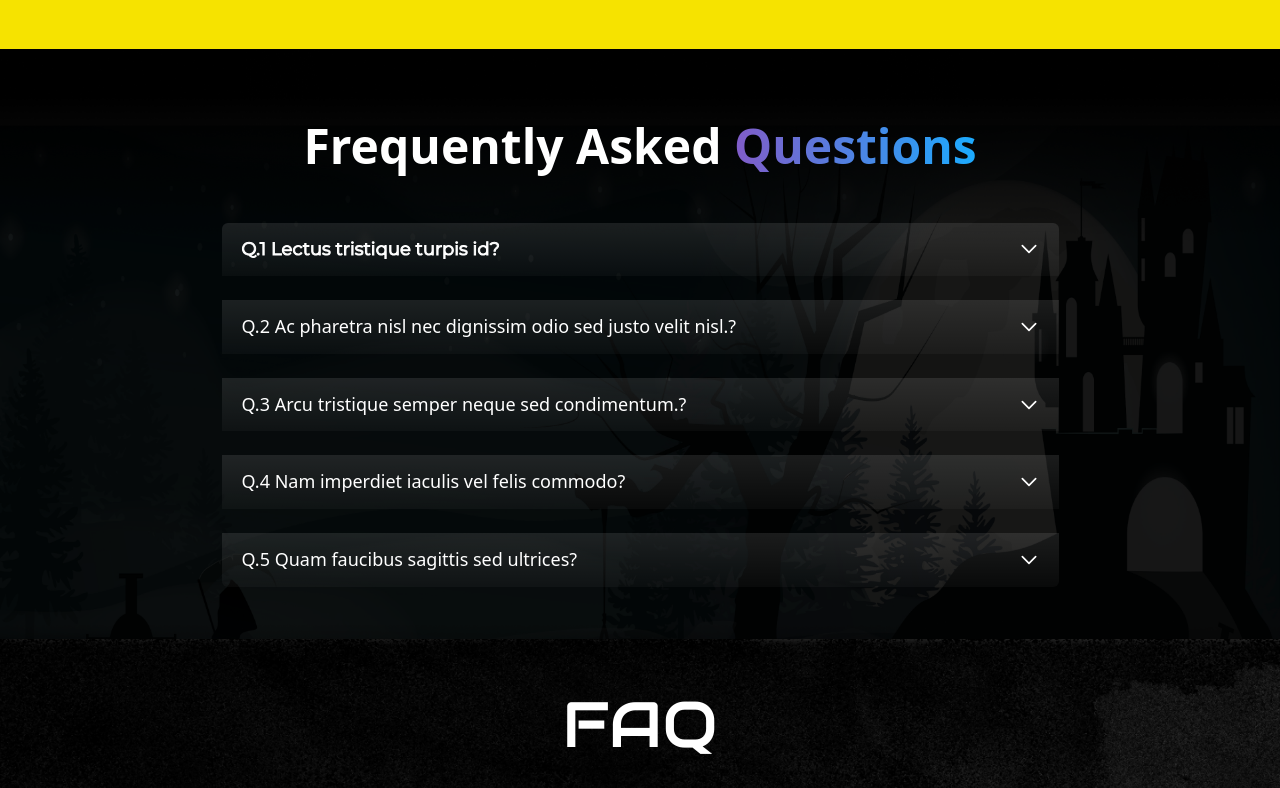
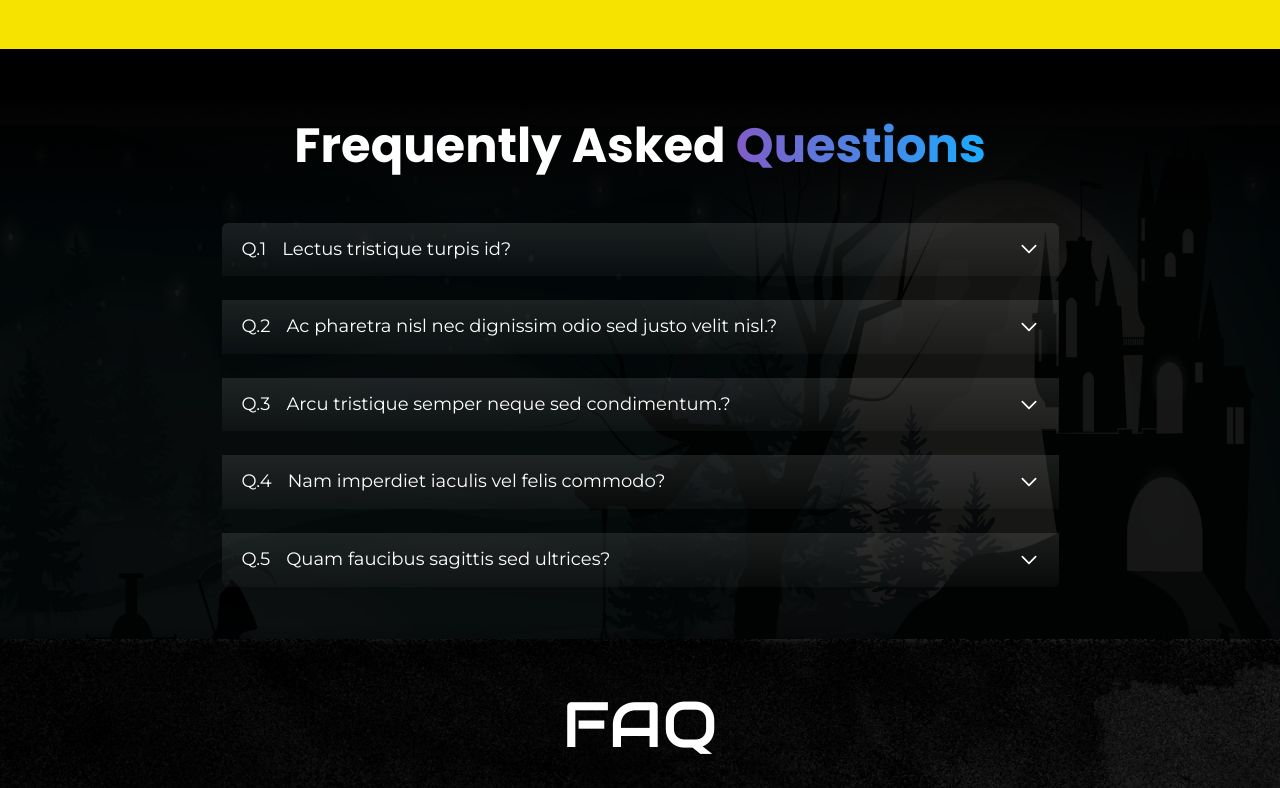
Before and after one commit to Akash-535/accordian, a plain HTML site: page index.html in a window 1280 px wide. Shown: the part 523-1311 px from the top of the page. Drawn offline with nearby package versions, Linux system fonts and the light colour scheme.

Commit message:
accordian-2 updates complete

```diff
--- a/assets/css/style.css
+++ b/assets/css/style.css
@@ -1,4 +1,5 @@
 @import url("https://fonts.googleapis.com/css2?family=Audiowide&family=Rubik:ital,wght@0,300..900;1,300..900&display=swap");
+@import url("https://fonts.googleapis.com/css2?family=Audiowide&family=Montserrat:ital,wght@0,100..900;1,100..900&family=Poppins:ital,wght@0,100;0,200;0,300;0,400;0,500;0,600;0,700;0,800;0,900;1,100;1,200;1,300;1,400;1,500;1,600;1,700;1,800;1,900&family=Rubik:ital,wght@0,300..900;1,300..900&display=swap");
 @import url("https://fonts.googleapis.com/css2?family=Audiowide&family=Montserrat:ital,wght@0,100..900;1,100..900&family=Rubik:ital,wght@0,300..900;1,300..900&display=swap");
 ::-webkit-scrollbar {
   width: 0px;
@@ -24,6 +25,7 @@
   background: #fff03f !important;
 }
 .faq {
+  font-family: "poppins", sans-serif;
   font-weight: 700;
 }
 .accordian-text {
@@ -80,20 +82,19 @@
   color: white;
   font-size: 18px;
 }
+.a-btn {
+  font-family: "Montserrat", sans-serif;
+}
 .a-btn:not(.collapsed) {
   color: white !important;
 }
-.a-btn:not(.collapsed) {
-  -webkit-text-stroke: 1px;
-  font-family: "Montserrat", sans-serif !important;
+.a-btn:not(.collapsed) span {
+  color: white !important;
+  font-family: "poppins", sans-serif !important;
 }
 
 .a-item {
   color: #b7b8b8 !important;
-}
-.active:active {
-  font-size: 900 !important;
-  font-size: 60px !important;
 }
 
 /*==================accordian-3=====================*/
--- a/index.html
+++ b/index.html
@@ -119,14 +119,14 @@
             </div>
             <div class="accordion row-gap-3 w-100 align-content-center align-items-center top-50 justify-content-center d-flex flex-column  "
                 id="accordionExamples">
-                <div class="accordion-item a-item w-75 bg-blur a-btn  m-1">
+                <div class="accordion-item a-item w-75 bg-blur   m-1">
                     <h2 class="accordion-header">
                         <button
-                            class="accordion-button position-relative z -3 a-btn bg-transparent collapsed accordian-2-text"
-                            type="button" data-bs-toggle="collapse" data-bs-target="#collapseOnes" aria-expanded="true"
+                            class="accordion-button gap-3 position-relative z -3 a-btn bg-transparent collapsed accordian-2-text"
+                            type="button" data-bs-toggle="collapse" data-bs-target="#collapseOnes" aria-expanded="false"
                             aria-controls="collapseOnes">
 
-                            Q.1 Lectus tristique turpis id?
+                            <span>Q.1</span> Lectus tristique turpis id?
 
                         </button>
                     </h2>
@@ -148,10 +148,10 @@
                 <div class="accordion-item a-item w-75 bg-blur m-1">
                     <h2 class="accordion-header">
                         <button
-                            class="accordion-button position-relative z -3 a-btn bg-transparent collapsed accordian-2-text"
+                            class="accordion-button gap-3 position-relative z-3 a-btn bg-transparent collapsed accordian-2-text"
                             type="button" data-bs-toggle="collapse" data-bs-target="#collapseTwos" aria-expanded="false"
                             aria-controls="collapseTwos">
-                            Q.2 Ac pharetra nisl nec dignissim odio sed justo velit nisl.?
+                            <span>Q.2</span> Ac pharetra nisl nec dignissim odio sed justo velit nisl.?
                         </button>
                     </h2>
                     <div id="collapseTwos" class="accordion-collapse collapse" data-bs-parent="#accordionExamples">
@@ -171,10 +171,10 @@
                 <div class="accordion-item a-item w-75 bg-blur  m-1">
                     <h2 class="accordion-header">
                         <button
-                            class="accordion-button position-relative z -3 a-btn collapsed bg-transparent  accordian-2-text"
+                            class="accordion-button gap-3 position-relative z-3 a-btn collapsed bg-transparent  accordian-2-text"
                             type="button" data-bs-toggle="collapse" data-bs-target="#collapseThrees"
                             aria-expanded="false" aria-controls="collapseThrees">
-                            Q.3 Arcu tristique semper neque sed condimentum.?
+                            <span>Q.3</span> Arcu tristique semper neque sed condimentum.?
                         </button>
                     </h2>
                     <div id="collapseThrees" class="accordion-collapse collapse" data-bs-parent="#accordionExamples">
@@ -194,10 +194,10 @@
                 <div class="accordion-item a-item w-75 bg-blur m-1">
                     <h2 class="accordion-header">
                         <button
-                            class="accordion-button position-relative z -3 a-btn accordion-btn collapsed  bg-transparent accordian-2-text"
+                            class="accordion-button gap-3 position-relative z-3 a-btn accordion-btn collapsed  bg-transparent accordian-2-text"
                             type="button" data-bs-toggle="collapse" data-bs-target="#collapseFours" aria-expanded="true"
                             aria-controls="collapseFours">
-                            Q.4 Nam imperdiet iaculis vel felis commodo?
+                            <span>Q.4</span> Nam imperdiet iaculis vel felis commodo?
                         </button>
                     </h2>
                     <div id="collapseFours" class="accordion-collapse collapse " data-bs-parent="#accordionExamples">
@@ -217,10 +217,10 @@
                 <div class="accordion-item a-item w-75 bg-blur m-1">
                     <h2 class="accordion-header">
                         <button
-                            class="accordion-button position-relative z -3 a-btn bg-transparent collapsed accordian-2-text"
+                            class="accordion-button gap-3 position-relative z-3 a-btn bg-transparent collapsed accordian-2-text"
                             type="button" data-bs-toggle="collapse" data-bs-target="#collapseFives"
                             aria-expanded="false" aria-controls="collapseFives">
-                            Q.5 Quam faucibus sagittis sed ultrices?
+                            <span>Q.5</span>Quam faucibus sagittis sed ultrices?
                         </button>
                     </h2>
                     <div id="collapseFives" class="accordion-collapse collapse" data-bs-parent="#accordionExamples">
```
